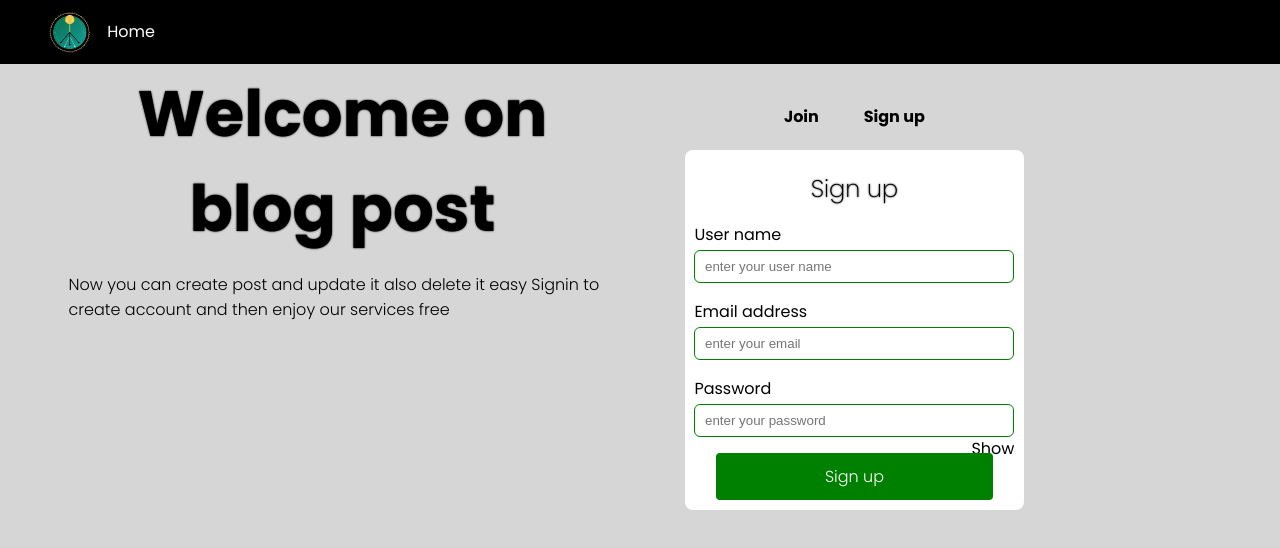
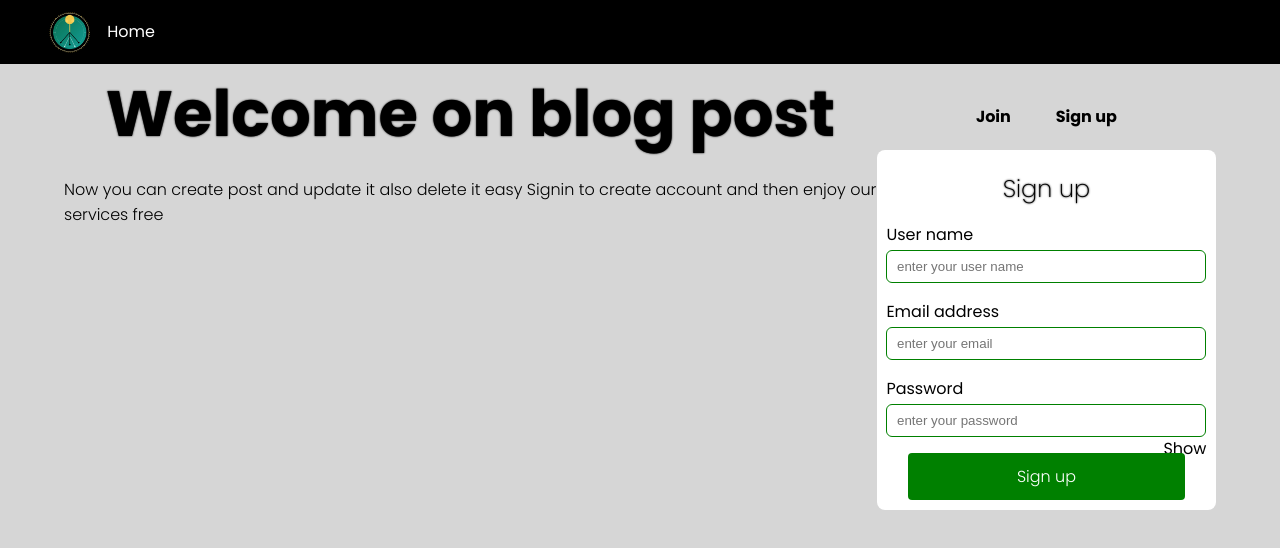
Before and after one commit to ibrah861/ibrahimTodayPush, a React (Vite) app: page / in a window 1280 px wide. Shown: the top 548 px of the page. Built offline with nearby package versions, Linux system fonts and the light colour scheme; no server answers.

Commit message:
margin update

```diff
--- a/src/pages/Home.css
+++ b/src/pages/Home.css
@@ -1,6 +1,7 @@
 .hero-container {
   display: flex;
-  width: 80%;
+  width: 90%;
+  margin: 0 auto;
 }
 
 .hero {
@@ -79,7 +80,8 @@
 }
 
 .heigth-flex {
-  width: 80%;
+  /* width: 80%;
+  margin: 0 auto; */
   display: flex;
   flex-direction: column;
   justify-content: center;
```
